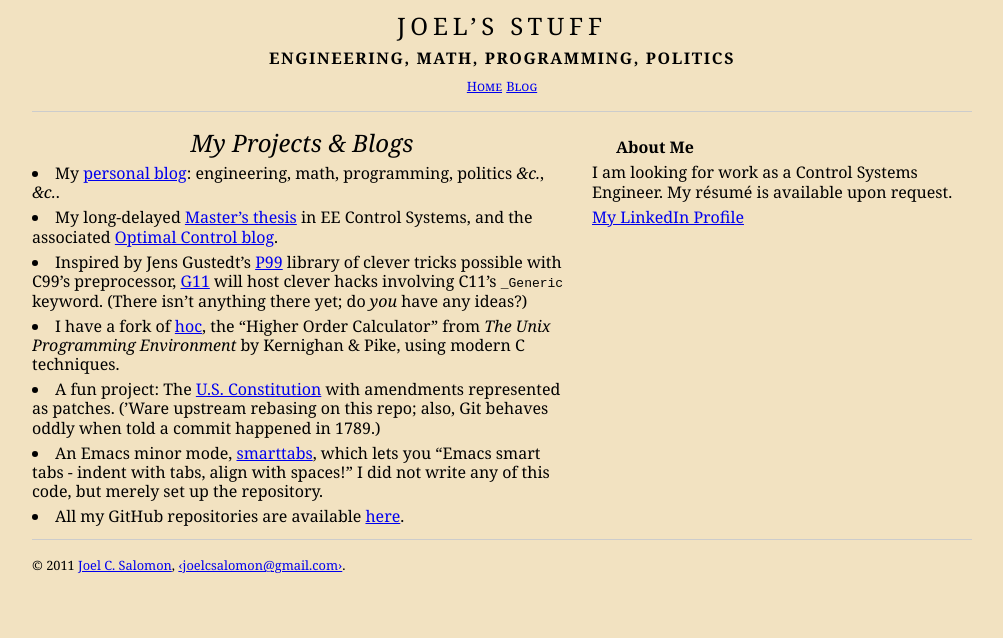
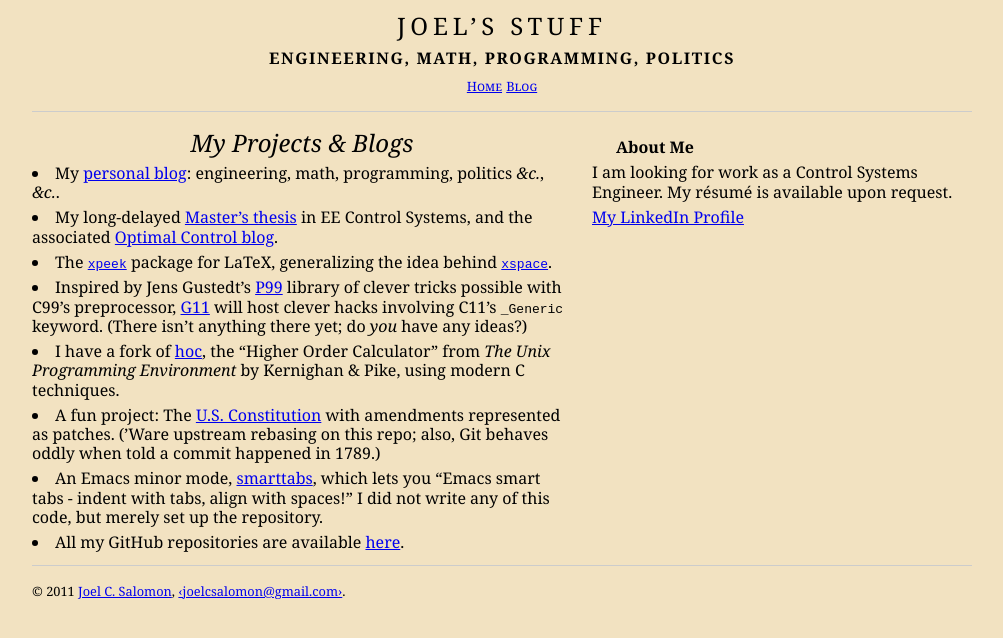
Before and after one commit to jcsalomon/jcsalomon.github.io, a Jekyll site: the page built from index.html, in a window 1280 px wide. Shown: the top 638 px of the page, without its empty margins (138-1141 px from the left). Built offline with Jekyll 4.4.1, drawn with Linux system fonts in a browser that asks for light colours.

Commit message:
Add `xpeek` to project list

```diff
--- a/index.html
+++ b/index.html
@@ -14,6 +14,10 @@ layout: base
       My long-delayed <a href="{{ site.github }}/thesis">Master’s thesis</a>
       in EE Control Systems, and the associated
       <a href="/thesis">Optimal Control blog</a>.
+    </li>
+    <li>
+      The <a href="{{ site.github }}/xpeek"><code>xpeek</code></a> package for LaTeX,
+      generalizing the idea behind <a href="http://ctan.org/pkg/xspace"><code>xspace</code></a>.
     </li>
     <li>
       Inspired by Jens Gustedt’s <a href="http://p99.gforge.inria.fr">P99</a>
```
